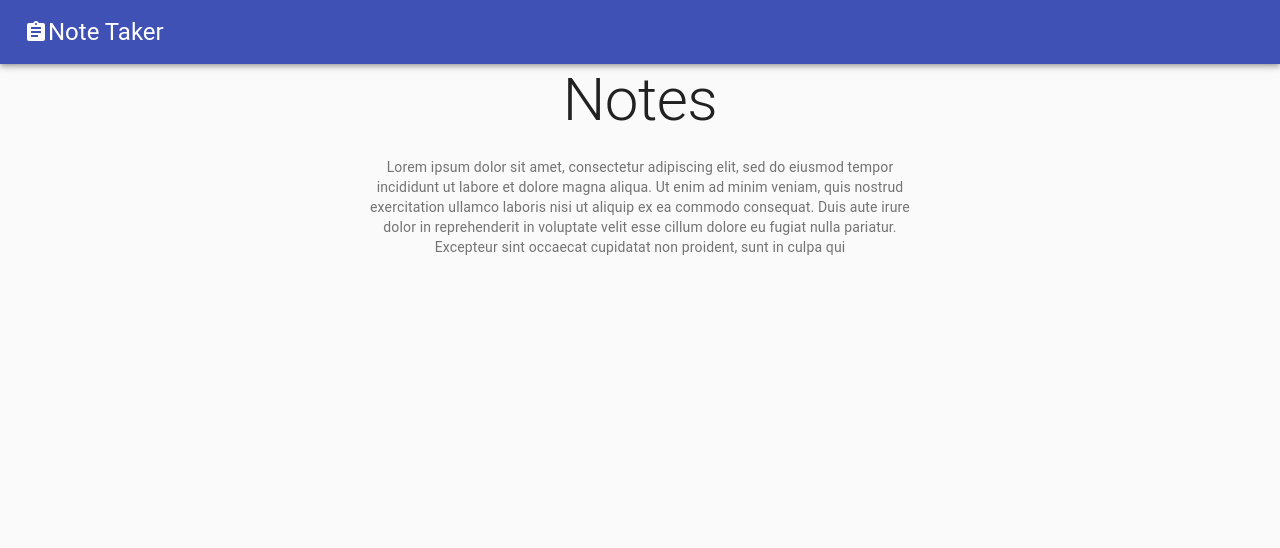
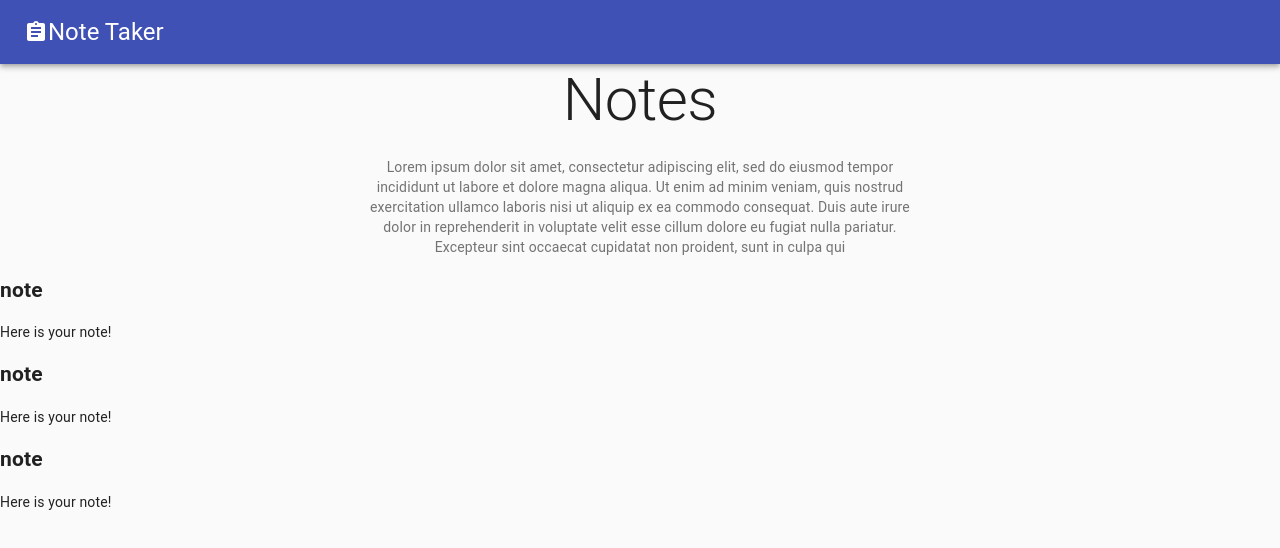
Before and after one commit to rjointer2/noteTaker, a React (Create React App) app: page / in a window 1280 px wide. Shown: the top 548 px of the page. Built offline with nearby package versions, Linux system fonts and the light colour scheme.

Commit message:
decided to not use jest

```diff
--- a/src/App.js
+++ b/src/App.js
@@ -14,6 +14,7 @@ import { Assignment } from '@material-ui/icons'
 
 import RecentFiles from './appComponents/RecentNotes';
 import Navbar from './appComponents/Navbar';
+import Home from './appComponents/Home';
 
 import './App.css';
 
@@ -41,6 +42,7 @@ function App() {
           </Container>
         </div>
       </main>
+      <Home/>
     </div>
   );
 }
--- /dev/null
+++ b/src/appComponents/Home.js
@@ -0,0 +1,19 @@
+import { useState } from 'react';
+import DisplayNotes from './noteComponents/DisplayNotes'
+
+const Home = () => {
+    const [notes, setNotes] = useState([
+        {title: 'note', body: 'note...', id: 1},
+        {title: 'note', body: 'note...', id: 2},
+        {title: 'note', body: 'note...', id: 3}
+    ])
+
+    return (
+        <div className="Home">
+            <DisplayNotes notes={notes}/>
+        </div>
+    )
+
+}
+
+export default Home;
--- /dev/null
+++ b/src/appComponents/noteComponents/DisplayNotes.js
@@ -0,0 +1,20 @@
+
+function DisplayNotes(props) {
+
+    const notes = props.notes;
+
+    console.log(props, notes)
+
+    return (
+        <div>
+            {notes.map((note) => (
+                <div>
+                    <h2>{note.title}</h2>
+                    <p>Here is your note!</p>
+                </div>
+            ))}
+        </div>
+    )
+}
+
+export default DisplayNotes;
```
Also changed, not shown: src/appComponents/buttonComponents/addNote.js (added, +11 -0 lines), src/appComponents/buttonComponents/removeNote.js (added), 1 other file (tests, documents, lock files or other folders).
